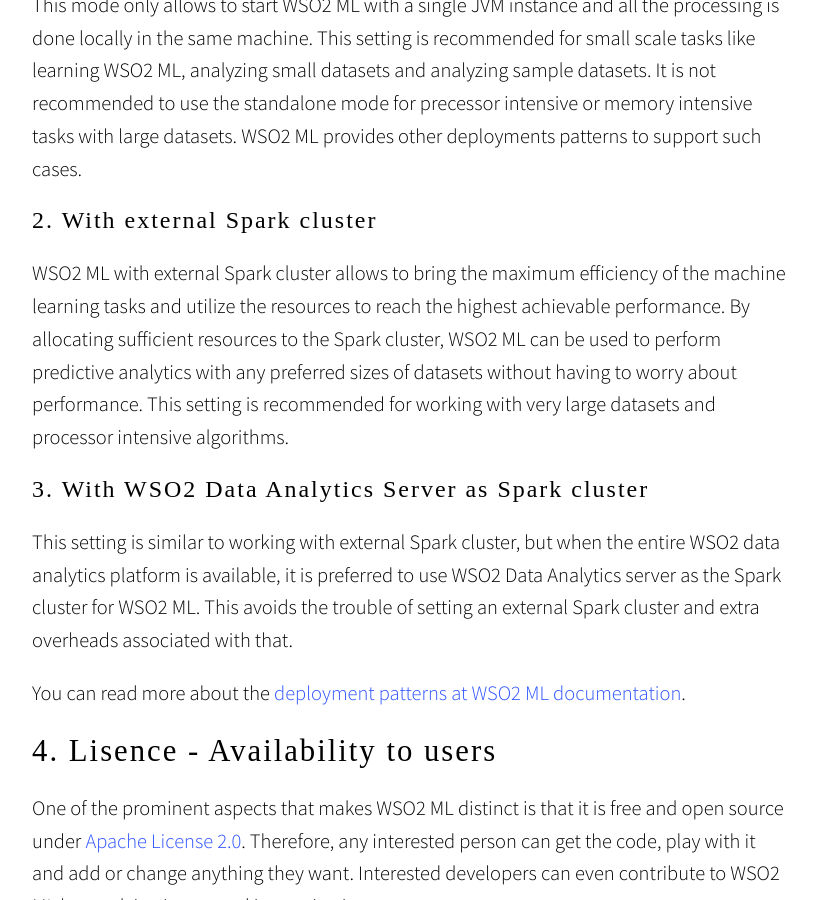
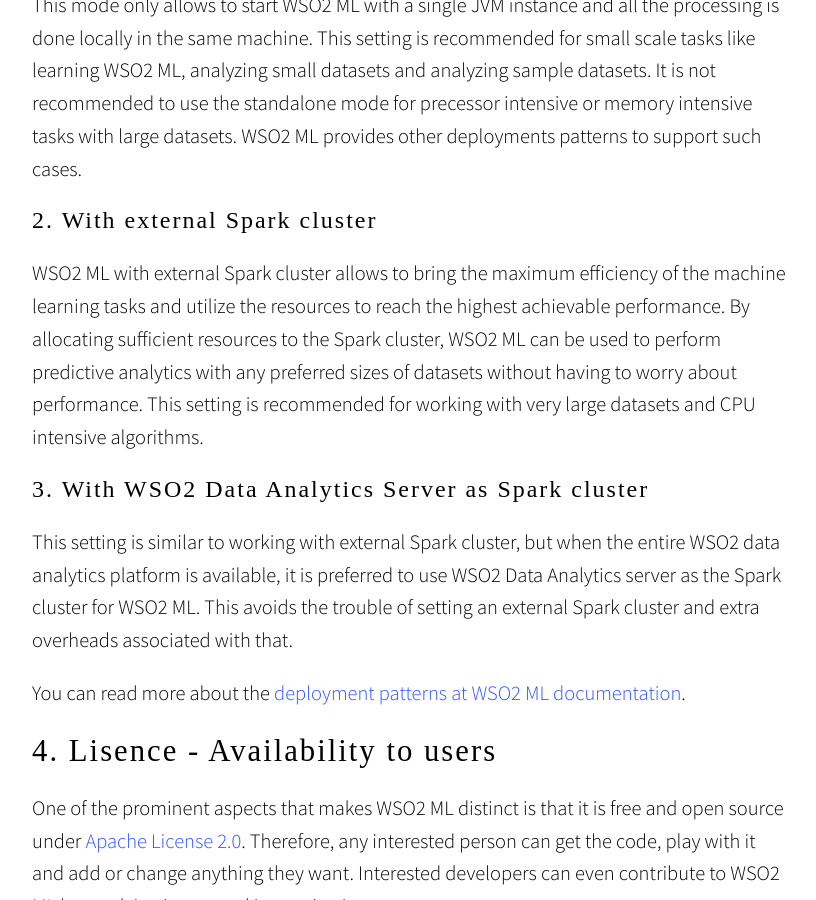
Before and after one commit to maheshakya/maheshakya.github.io, a Jekyll site: the page built from _posts/2015-10-04-to-bridge-the-gaps.markdown, in a window 1280 px wide and 900 px high, scrolled down 7948 px. Shown: the whole window, without its empty margins (229-1045 px from the left). Built offline with Jekyll 4.4.1, drawn with Linux system fonts in a browser that asks for light colours; nearby versions of some CDN libraries; some web fonts are replaced; comment, search, counter and statistics services are not loaded; some of the changed text lies outside the part shown.

Commit message:
Fixed typos in wso2 ml post 1

```diff
--- a/_posts/2015-10-04-to-bridge-the-gaps.markdown
+++ b/_posts/2015-10-04-to-bridge-the-gaps.markdown
@@ -142,7 +142,7 @@
 ### 2. With external Spark cluster
 
 WSO2 ML with external Spark cluster allows to bring the maximum efficiency of the machine learning tasks and utilize the resources to reach the highest achievable performance. By allocating sufficient resources to the Spark cluster,
-WSO2 ML can be used to perform predictive analytics with any preferred sizes of datasets without having to worry about performance. This setting is recommended for working with very large datasets and processor intensive algorithms.
+WSO2 ML can be used to perform predictive analytics with any preferred sizes of datasets without having to worry about performance. This setting is recommended for working with very large datasets and CPU intensive algorithms.
 
 ### 3. With WSO2 Data Analytics Server as Spark cluster
 
```
Also changed, not shown: other parts of _posts/2015-10-04-to-bridge-the-gaps.markdown (+1 -1 lines), 5 other files.
